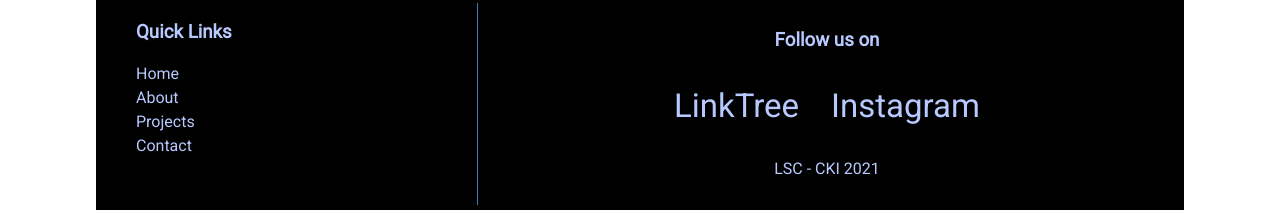
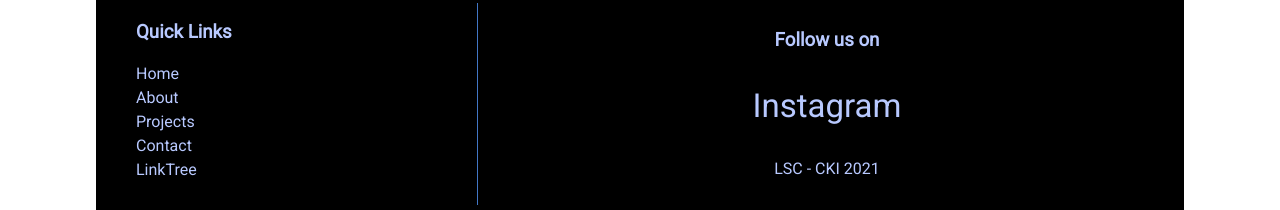
Before and after one commit to LSC-cki/lsc-cki, a plain HTML site: page meetings.html in a window 1280 px wide. Shown: the part 1750-1960 px from the top of the page. Drawn offline with Linux system fonts and the light colour scheme.

Commit message:
Update meetings.html

```diff
--- a/meetings.html
+++ b/meetings.html
@@ -135,6 +135,9 @@
                 <li>
                     <a href="contact.html">Contact</a>
                 </li>
+	        <li>
+                    <a href="https://linktr.ee/LSC_CKI">LinkTree</a>
+                </li>
             </ul>
         </p>
     </div>
@@ -143,11 +146,7 @@
         <h3>Follow us on</h3>
         <div id="social-media-footer">
             <ul>
-                <li>
-                    <a href="####"> <!-- LinkTree Link -->
-                    <h4">LinkTree</h4> <!-- What you see (LinkTree) -->
-                    </a>
-                </li>
+
 
 
                 <li>
```
